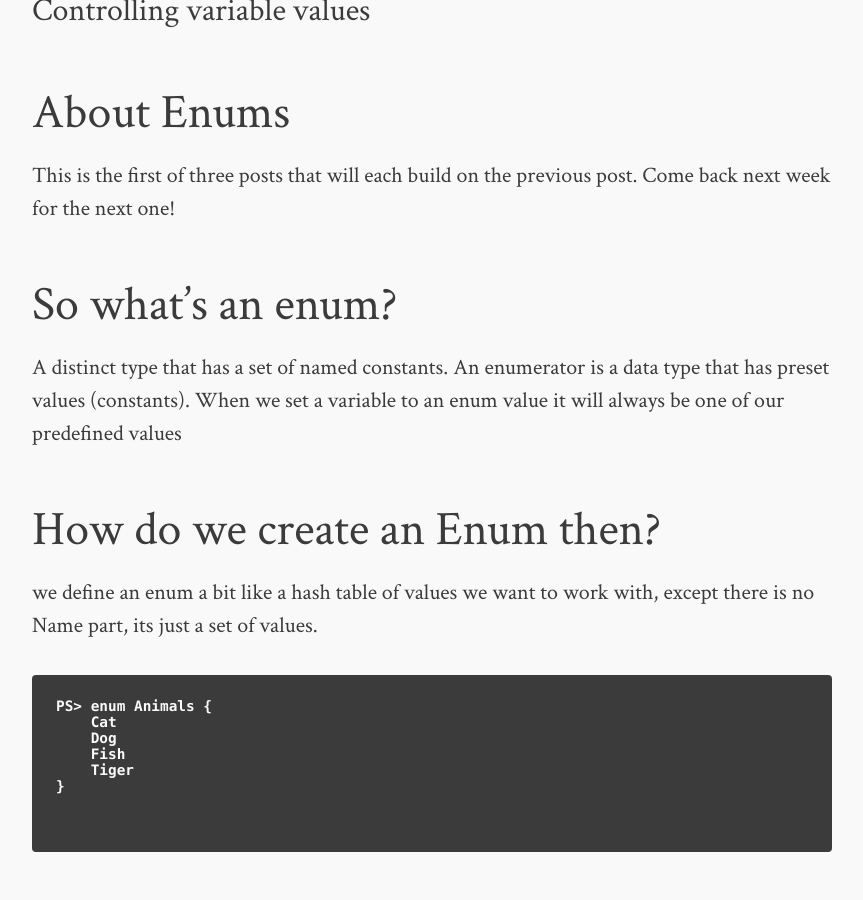
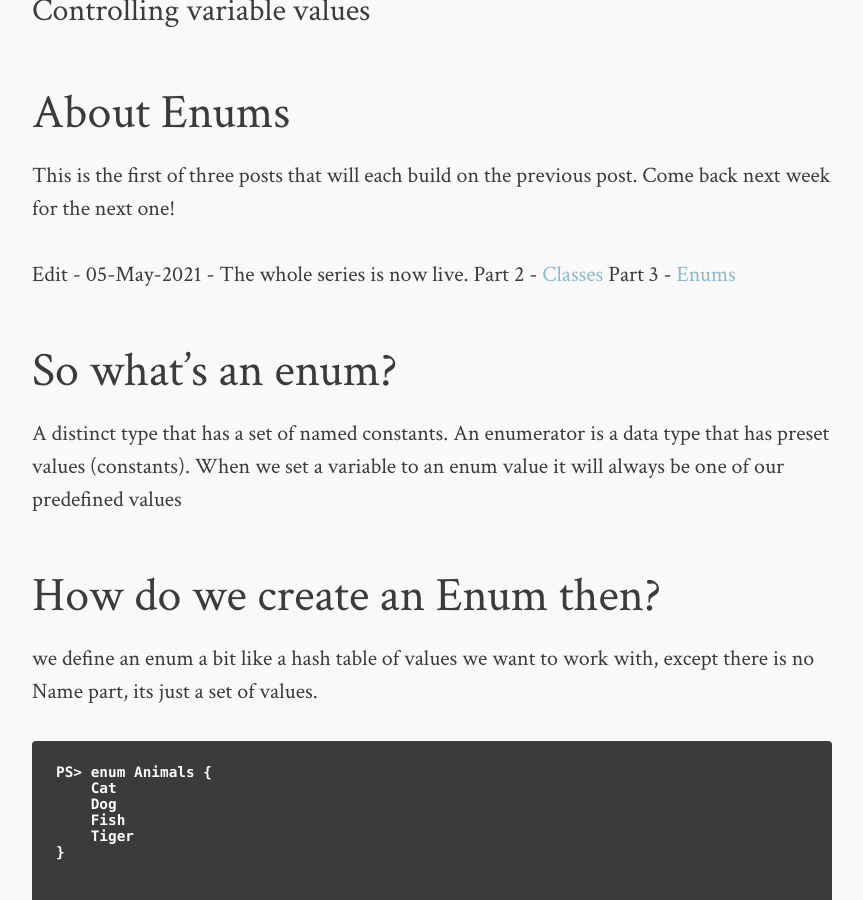
Before and after one commit to fatherjack/fatherjack.github.io, a Jekyll site: the page built from _posts/2021-04-20-Enums.md, in a window 1280 px wide and 900 px high, scrolled down 812 px. Shown: the whole window, without its empty margins (208-1071 px from the left). Built offline with Jekyll 4.4.1, drawn with Linux system fonts in a browser that asks for light colours; comment, search, counter and statistics services are not loaded.

Commit message:
Update 2021-04-20-Enums.md
adding links now all posts are live

```diff
--- a/_posts/2021-04-20-Enums.md
+++ b/_posts/2021-04-20-Enums.md
@@ -9,6 +9,10 @@ tags: [enums, variables, powershell]
 ## About Enums
 
 This is the first of three posts that will each build on the previous post. Come back next week for the next one!
+
+Edit - 05-May-2021 - The whole series is now live.
+Part 2 - [Classes](https://fatherjack.github.io/articles/Classes)
+Part 3 - [Enums](https://fatherjack.github.io/articles/Enums)
 
 ## So what's an enum?
 
```
